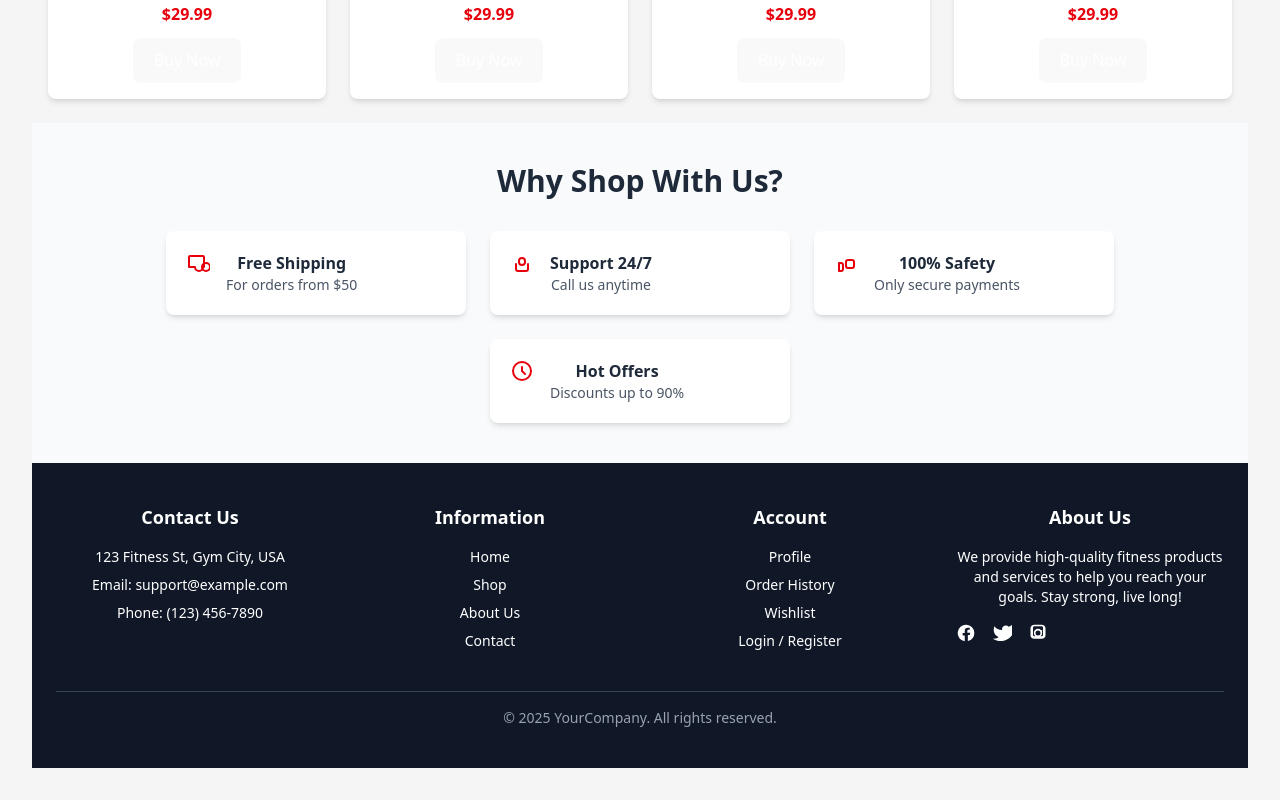
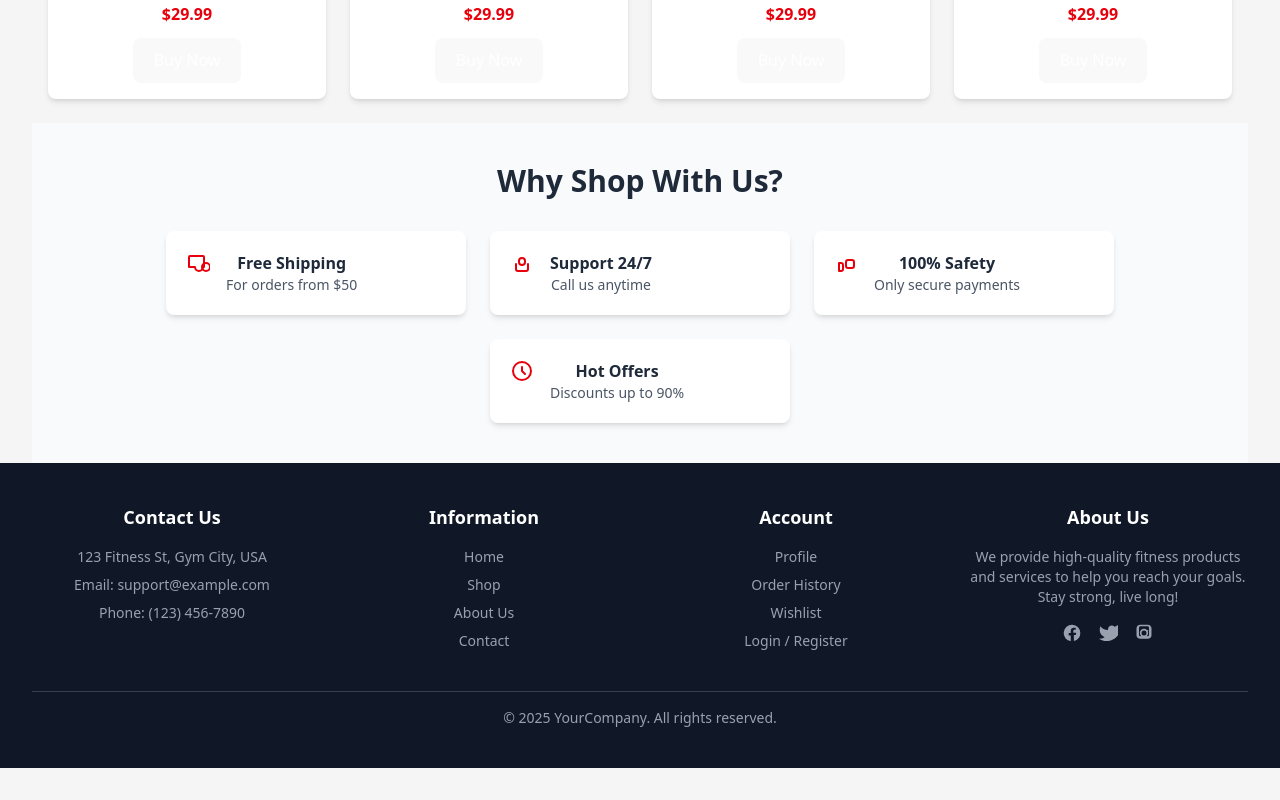
Before and after one commit to engoguru/Frontend-Client, a React (Vite) app: page / in a window 1280 px wide. Shown: the part 2014-2814 px from the top of the page. Built offline with nearby package versions, Linux system fonts and the light colour scheme.

Commit message:
footer ui improved

```diff
--- a/src/components/Footer/FooterMain.jsx
+++ b/src/components/Footer/FooterMain.jsx
@@ -2,11 +2,12 @@ import React from 'react';
 
 function FooterMain() {
   return (
-    <footer className="bg-gray-900 text-white px-6 py-10">
+    // The #root element in App.css has padding: 2rem so that's why here given -ve margin-left: 8px(-mx-8)
+    <footer className="bg-gray-900 text-gray-400 py-10 -mx-8 px-8">
       <div className="max-w-7xl mx-auto grid grid-cols-1 sm:grid-cols-2 md:grid-cols-4 gap-8">
         {/* 1. Contact Us */}
         <div>
-          <h3 className="text-lg font-semibold mb-4">Contact Us</h3>
+          <h3 className="text-lg text-white font-semibold mb-4">Contact Us</h3>
           <p className="text-sm">123 Fitness St, Gym City, USA</p>
           <p className="text-sm mt-2">Email: support@example.com</p>
           <p className="text-sm mt-2">Phone: (123) 456-7890</p>
@@ -14,7 +15,7 @@ function FooterMain() {
 
         {/* 2. Information */}
         <div>
-          <h3 className="text-lg font-semibold mb-4">Information</h3>
+          <h3 className="text-lg text-white font-semibold mb-4">Information</h3>
           <ul className="space-y-2 text-sm">
             <li><a href="/" className="hover:text-red-500">Home</a></li>
             <li><a href="/shop" className="hover:text-red-500">Shop</a></li>
@@ -25,7 +26,7 @@ function FooterMain() {
 
         {/* 3. Account */}
         <div>
-          <h3 className="text-lg font-semibold mb-4">Account</h3>
+          <h3 className="text-lg text-white  font-semibold mb-4">Account</h3>
           <ul className="space-y-2 text-sm">
             <li><a href="/profile" className="hover:text-red-500">Profile</a></li>
             <li><a href="/orders" className="hover:text-red-500">Order History</a></li>
@@ -36,11 +37,11 @@ function FooterMain() {
 
         {/* 4. Description + Social Media */}
         <div>
-          <h3 className="text-lg font-semibold mb-4">About Us</h3>
+          <h3 className="text-lg text-white  font-semibold mb-4">About Us</h3>
           <p className="text-sm mb-4">
             We provide high-quality fitness products and services to help you reach your goals. Stay strong, live long!
           </p>
-          <div className="flex space-x-4">
+          <div className="flex justify-center space-x-4 ">
             {/* Facebook */}
             <a href="#" className="hover:text-red-500" aria-label="Facebook">
               <svg className="w-5 h-5" fill="currentColor" viewBox="0 0 24 24">
```
